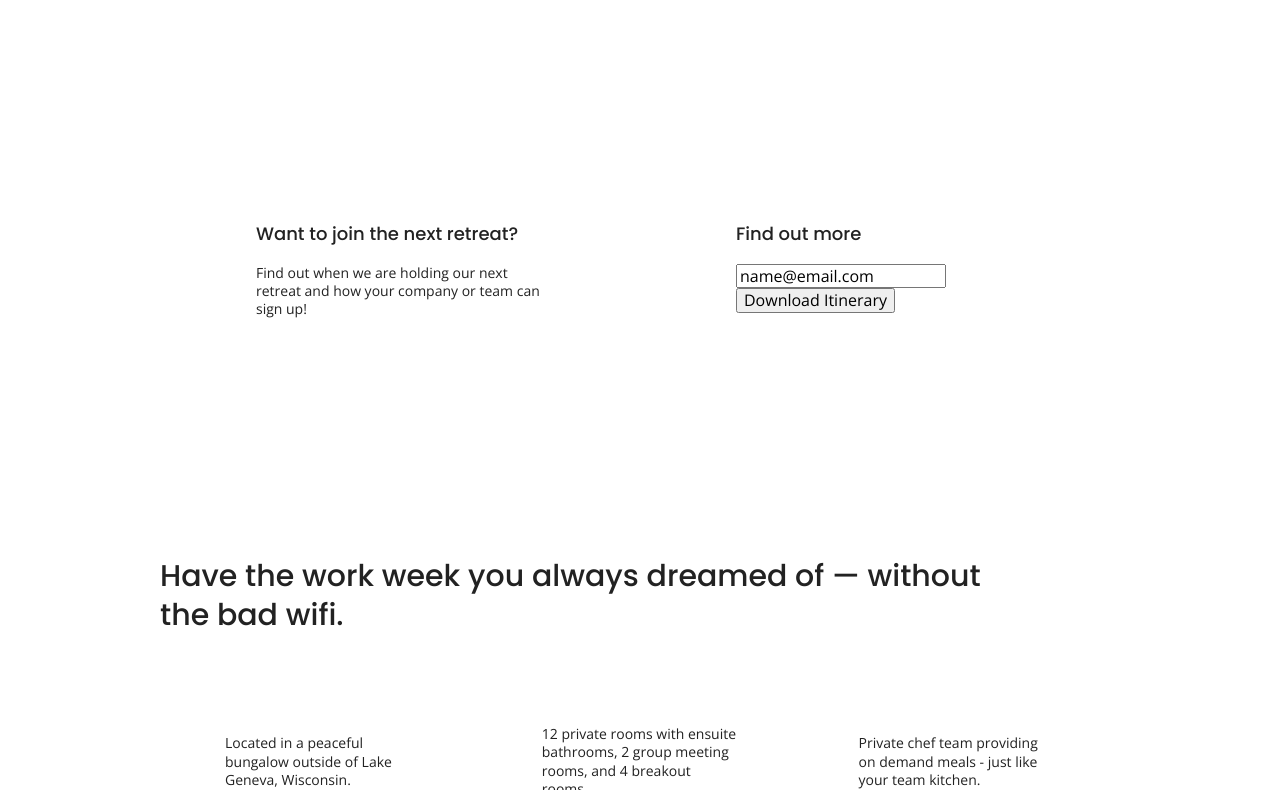
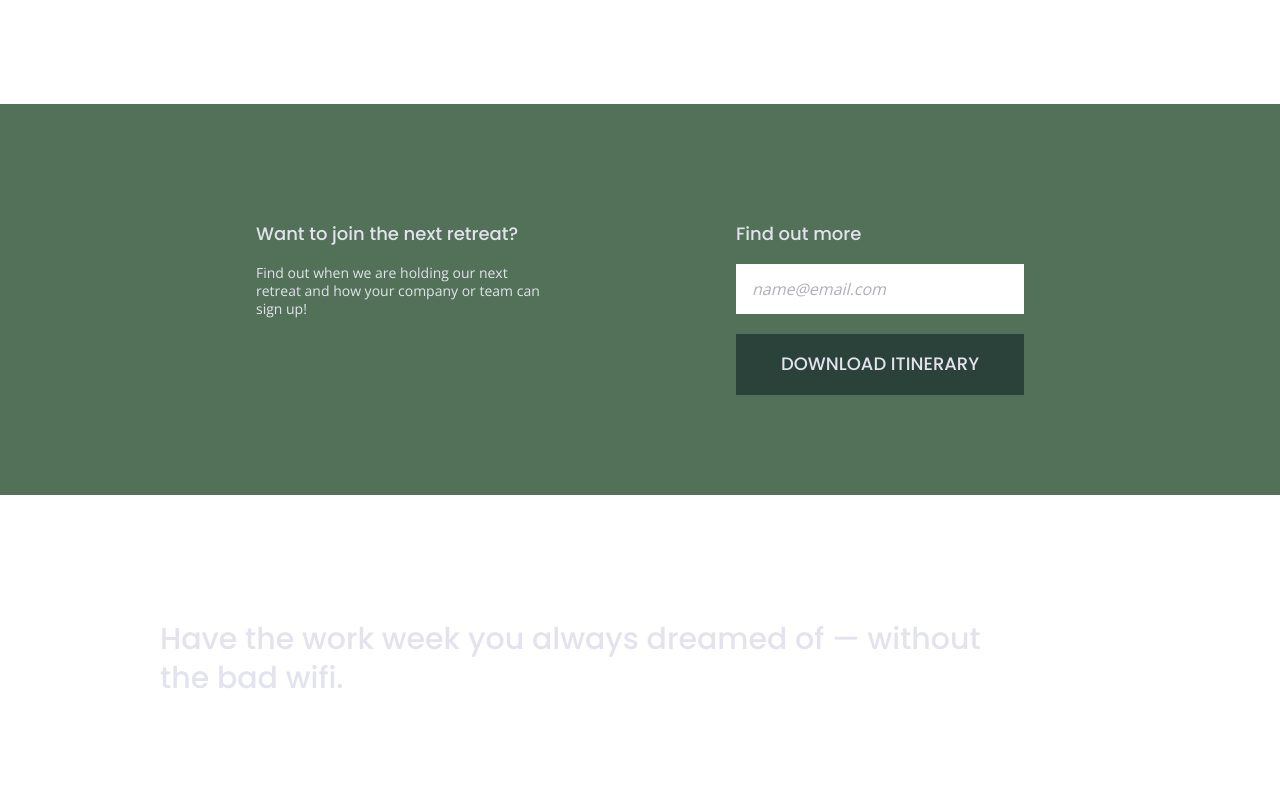
Before and after one commit to jedmondcreative/boilerplate_unplugged_retreat, a website built with Parcel: page index.html in a window 1280 px wide. Shown: the part 347-1137 px from the top of the page. Built offline with nearby package versions, Linux system fonts and the light colour scheme; files whose address does not match are found by name.

Commit message:
updating the remaining styles

```diff
--- a/css/main.css
+++ b/css/main.css
@@ -134,6 +134,7 @@
   font-size: 2.25em;
   line-height: 1.3;
   font-weight: 500;
+  color: #e2e3ed;
 }
 
 
@@ -142,6 +143,7 @@
   font-size: 1.875em;
   line-height: 1.3;
   font-weight: 500;
+  color: #e2e3ed;
 }
 
 
@@ -151,12 +153,14 @@
   font-size: 1.125em;
   line-height: 1.3;
   font-weight: 500;
+  color: #e2e3ed;
 }
 
 
 p {
   font-size: 0.875em;
   line-height: 1.3;
+  color: #e2e3ed;
 }
 
 img {
@@ -177,7 +181,34 @@
 }
 
 
+/* Forms Styling */
 
+aside .form {
+  margin-top: 30px;
+}
+
+input[type=text] {
+  box-sizing: border-box;
+  width: 100%;
+  color: #afb0b7;
+  font-style: italic;
+  border: 0;
+  padding: 1em;
+}
+
+input[type=button] {
+  width: 100%;
+  padding: 20px 0;
+  margin-top: 20px;
+  background-color: #2a423a;
+  font-family: 'Poppins', Helvetica, Arial, sans-serif;
+  font-weight: 500;
+  font-size: 1.125em;
+  color: #e2e3ed;
+  border: none;
+  text-align: center;
+  text-transform: uppercase;
+}
 
 
 
@@ -185,7 +216,7 @@
 
 .content-wrapper {
   width: 90%;
-  margin: 50px 0;
+  margin: 30px 0;
   }
 
 /* Mobile First Unplugged Retreat Home Page */
@@ -196,11 +227,13 @@
   justify-content: center;
   align-items: center;
   flex-flow: row wrap;
+  background-color: #202322;
   }
 
 
 header {
   padding: 15px 0;
+  color: #202322;
   }
 
 
@@ -217,6 +250,8 @@
   width: 100%;
   height: 1px;
   margin: 10px 0 20px 0;
+  background-color: #3a3a3a;
+  padding: 0;
   }
 
 
@@ -243,7 +278,14 @@
 
 footer p {
   margin: 0;
+  text-align: center;
   }
+
+
+footer h4 {
+  text-align: center;
+  }
+
 
 
 footer .content-wrapper {
@@ -297,6 +339,7 @@
   justify-content: center;
   align-items: center;
   flex-flow: row wrap;
+  background-color: #527158;
   /*padding:20px, 0;*/
   }
 
@@ -318,6 +361,7 @@
 .features article {
   width: 63%;
   margin: 30px 0;
+  text-align: center;
   }
 
 
@@ -733,6 +777,9 @@
     width: 100%;
   }
 
+
+
+
 }
 
 /* ==========================================================================
--- a/index.html
+++ b/index.html
@@ -69,7 +69,7 @@
         <div class="form">
           <h3>Find out more</h3>
           <input type="text" value="name@email.com" />
-          <input type="button" value="Download Itinerary">
+          <input type="button" value="Download Itinerary" />
         </div>
 
 	   </div>
```
Also changed, not shown: about/index.html (+4 -4 lines), faq/index.html (+3 -3 lines).
